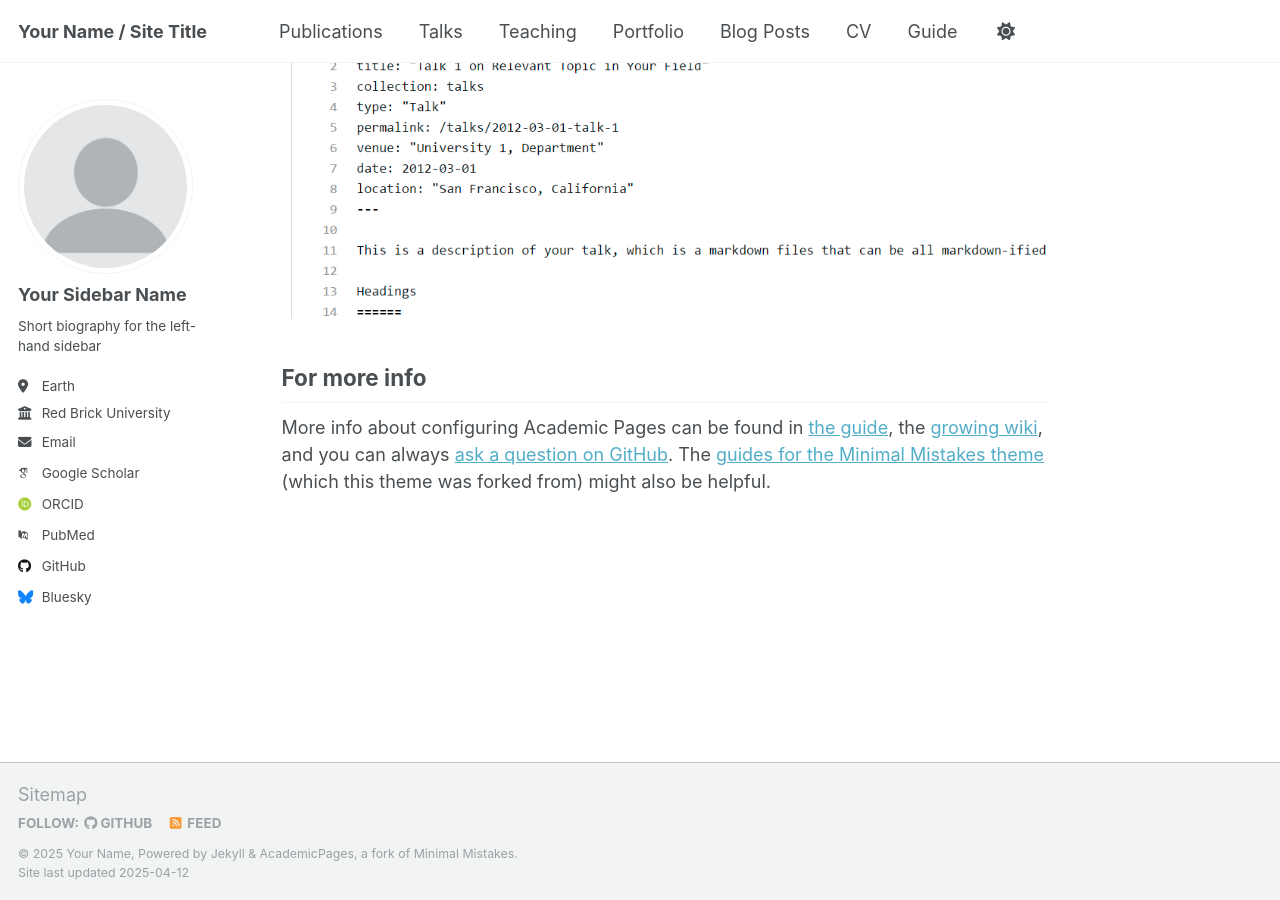
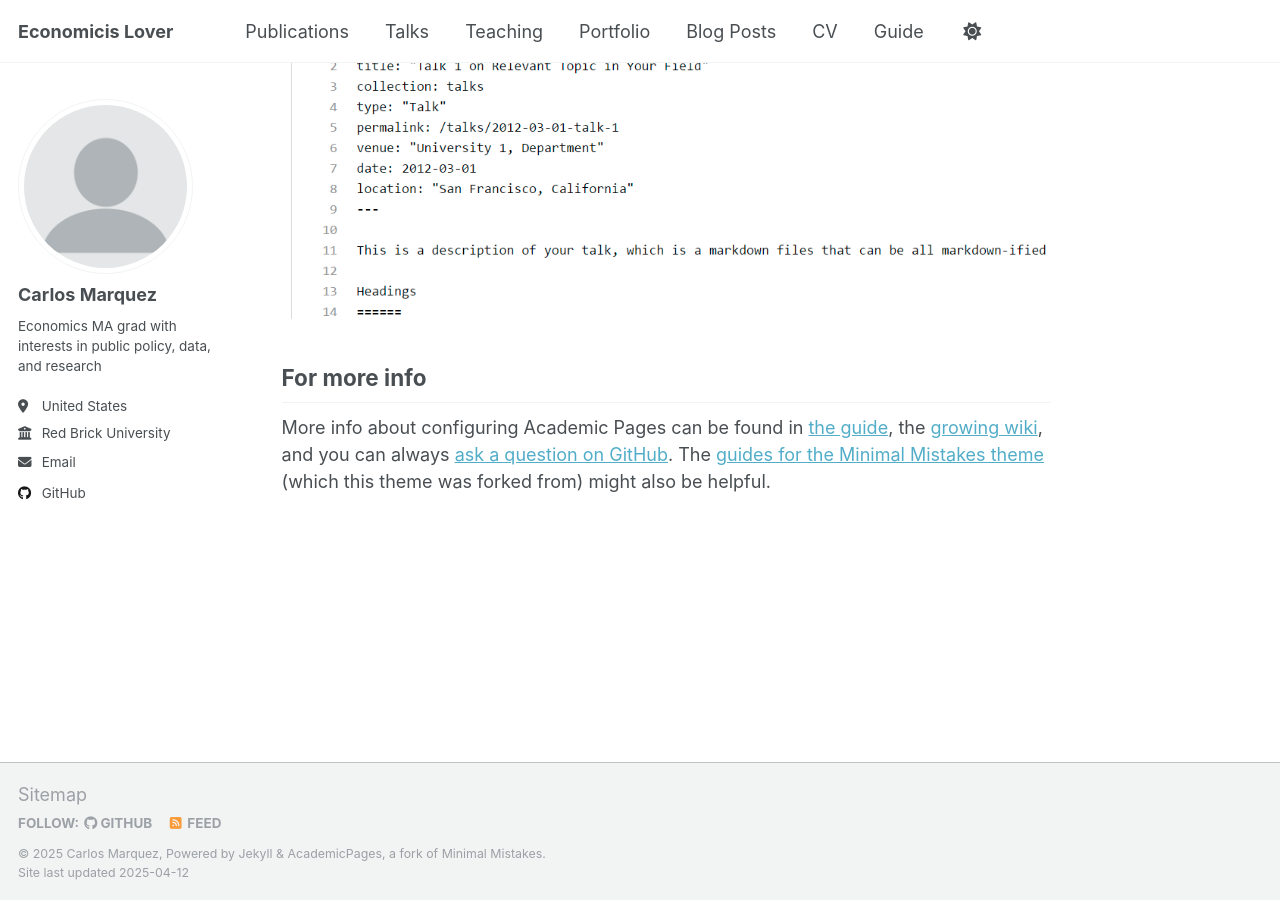
Before and after one commit to CarlosMarquezAcosta/carlosmarquezacosta.github.io, a Jekyll site: the page built from _pages/about.md, in a window 1280 px wide and 900 px high, scrolled down 2636 px. Built offline with Jekyll 4.4.1, drawn with Linux system fonts in a browser that asks for light colours; some web fonts are replaced.

Commit message:
Update _config.yml

```diff
--- a/_config.yml
+++ b/_config.yml
@@ -9,13 +9,13 @@
 # Basic Site Settings
 locale                   : "en-US"
 site_theme               : "default"
-title                    : "Your Name / Site Title"
+title                    : "Economicis Lover"
 title_separator          : "-"
-name                     : &name "Your Name"
-description              : &description "personal description"
-url                      : https://academicpages.github.io # the base hostname & protocol for your site e.g. "https://[your GitHub username].github.io"
+name                     : &name "Carlos Marquez"
+description              : &description "Economist and Data Scientist"
+url                      : https://carlosmarquezacosta.github.io # the base hostname & protocol for your site e.g. "https://[your GitHub username].github.io"
 baseurl                  : "" # the subpath of your site, e.g. "/blog"
-repository               : "academicpages/academicpages.github.io"
+repository               : "carlosmarquezacosta.github.io"
 
 # Site Author - The following control what appear as part of the author content on the side bar.
 #               If a field is blank the icon and link will not appear, otherwise it will be shown.
@@ -23,21 +23,21 @@ repository               : "academicpages/academicpages.github.io"
 author:
   # Biographic information
   avatar           : "profile.png"
-  name             : "Your Sidebar Name"
+  name             : "Carlos Marquez"
   pronouns         : # example: "she/her"
-  bio              : "Short biography for the left-hand sidebar"
-  location         : "Earth"
+  bio              : "Economics MA grad with interests in public policy, data, and research"
+  location         : "United States"
   employer         : "Red Brick University"
   uri              : # URL
-  email            : "none@example.org"
+  email            : "carlos.marquezacosta01@gmail.com"
 
   # Academic websites
   arxiv            : # URL - Update with the correct link to your profile
-  googlescholar    : "https://scholar.google.com/citations?user=PS_CX0AAAAAJ"
+  googlescholar    : #
   impactstory      : # URL
-  orcid            : "http://orcid.org/yourorcidurl"
+  orcid            : #
   semantic         : # URL
-  pubmed           : "https://www.ncbi.nlm.nih.gov/pubmed/?term=john+snow"
+  pubmed           : #
   researchgate     : # URL
   scopus           : # URL
 
@@ -45,12 +45,12 @@ author:
   bitbucket        : # Username - Update with your username on the site
   codepen          : # Username
   dribbble         : # Username
-  github           : "academicpages"
+  github           : "CarlosMarquezAcosta"
   kaggle           : # Username
   stackoverflow    : # User number or user number and name (i.e., use "1" or "1/jeff-atwood")
 
   # Social media
-  bluesky          : "bsky.app" # Replace this with you Bluesky username
+  bluesky          : # Replace this with you Bluesky username
   facebook         : # Username
   flickr           : # Username
   foursquare       : # Username
```
